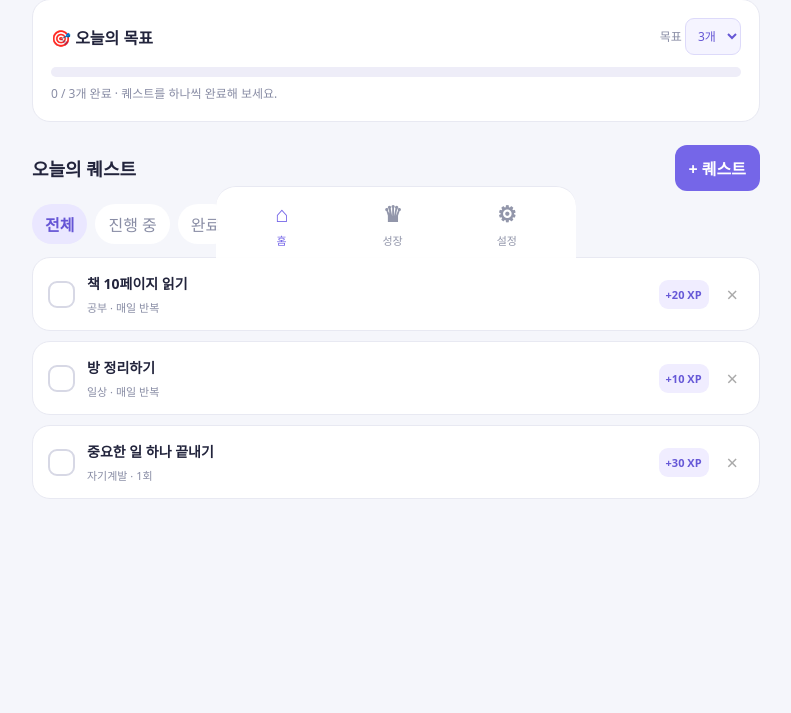
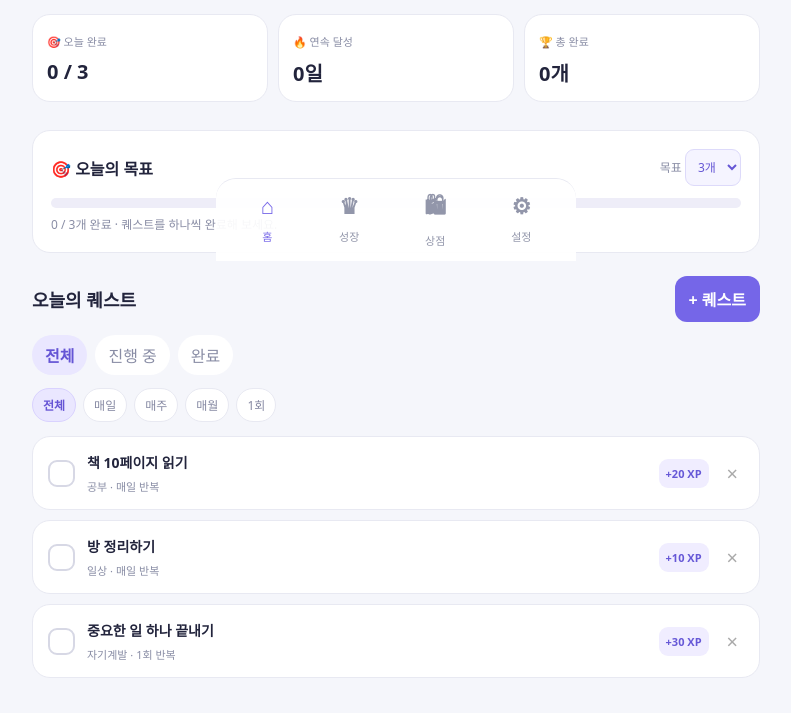
Before and after one commit to leaple/quest-day, a plain HTML site: page index.html in a window 1280 px wide. Shown: the part 539-1252 px from the top of the page, without its empty margins (244-1035 px from the left). Before the commit the page ends 1073 px from the top, so only its background shows below. Drawn offline with Linux system fonts and the light colour scheme.

Commit message:
feat: enable QUEST DAY 1.2 RPG features

```diff
--- a/index.html
+++ b/index.html
@@ -828,5 +828,6 @@ if ("serviceWorker" in navigator &&
 render();
 </script>
   <script src="./upgrade-1.1.js" defer></script>
+  <script src="./upgrade-1.2.js" defer></script>
 </body>
 </html>
```
